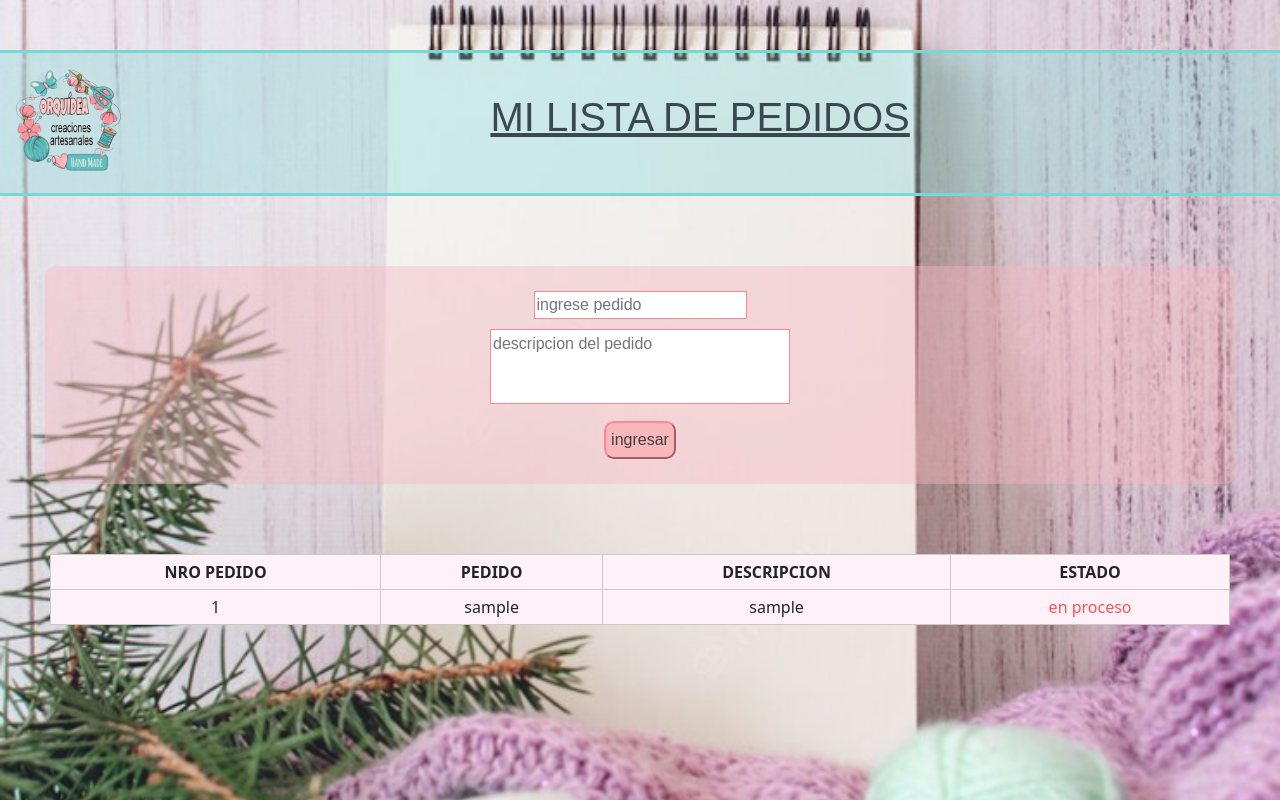
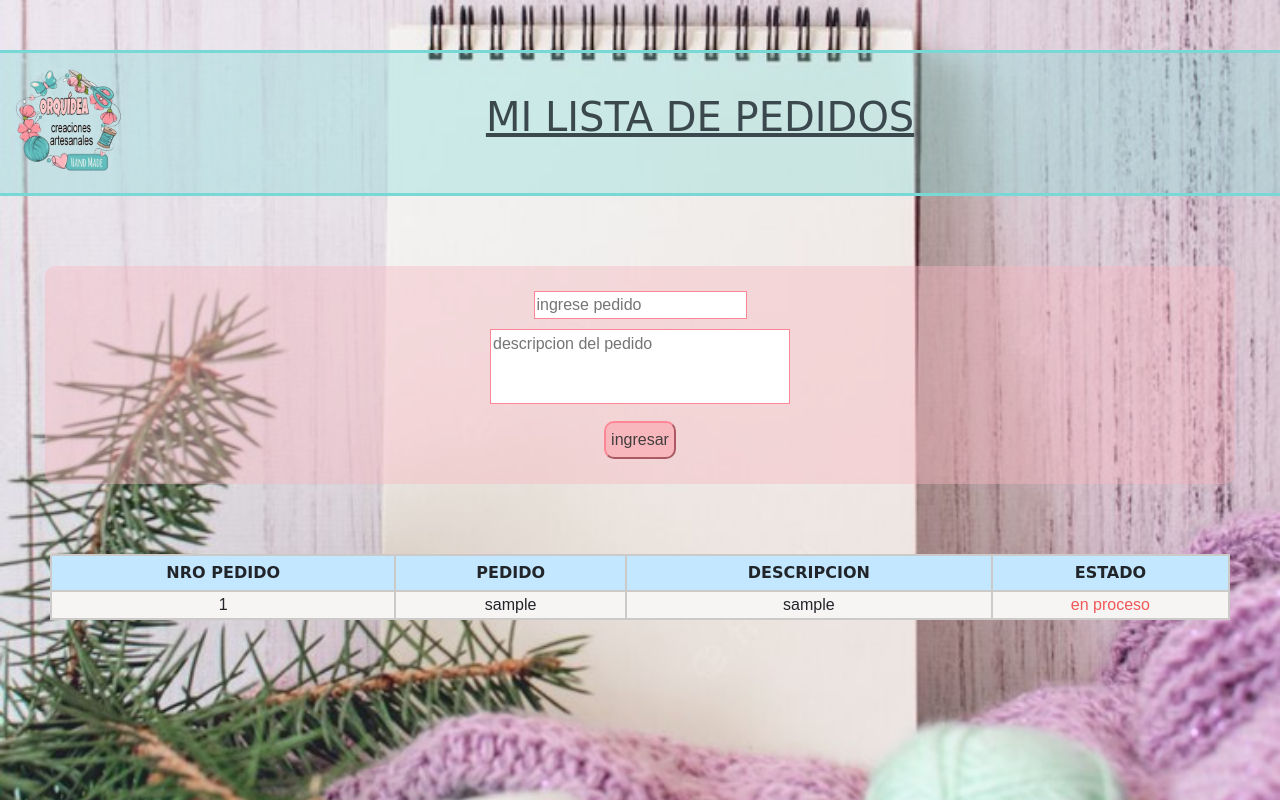
Before and after one commit to GuadalupeLippo/trabajo-final, a plain HTML site: page html/list.html in a window 1280 px wide. Both pictures are taken after typing "Sample", "Sample" into the empty fields and a click on the button "ingresar". Drawn offline with nearby package versions, Linux system fonts and the light colour scheme.

Commit message:
a lfin finalizadoooo

```diff
--- a/html/list.html
+++ b/html/list.html
@@ -21,7 +21,7 @@
                 <input id="pedidos" type="text" placeholder="ingrese pedido" required>
         </label>
         <label >
-                <textarea name="descripcion" id="descripcion" cols="30" rows="10" placeholder="descripcion del pedido"></textarea>
+                <textarea name="descripcion" id="descripcion" cols="30" rows="10" placeholder="descripcion del pedido" required></textarea>
         </label>
 
         <button type="submit" class="btn-form">ingresar</button>
--- a/js/list.js
+++ b/js/list.js
@@ -1,4 +1,4 @@
-const pedidos = []
+let pedidos = []
 
 //capturacion de elementos
 const agregarPedidos =  document.getElementById("agregarPedido");
@@ -43,7 +43,7 @@ function renderTable (data){
 
     pedidos.forEach((ped) => {
     const row = document.createElement("tr");
-    row.classList.add(`tabla-row`)
+    row.classList.add("tr")
     row.setAttribute("id", "ped")
     row.setAttribute("data-ped-id",ped.id);
 
@@ -128,11 +128,14 @@ function handleActualizarBtn(e) {
 };
 function handleEliminarBtn() {
     const pedId =Number( editarListaPed.querySelector("#pedId").textContent);
-   newPed = pedidos.filter(ped => ped.id !== pedId)
-    console.log(newPed)
+    let validar= confirm("¿desea eliminar el pedido?")
+   if(validar)
+   {pedidos = pedidos.filter(ped=> ped.id !== pedId)
+    alert("El pedido se elimino correctamente")
+   }
+  renderTable(pedidos)
     listaPedidosModal.close();
- }
- //falta mostrar por pantalla
+}
 
 
 
@@ -167,5 +170,4 @@ function AgregarTareas(e) {
     renderTable(pedidos);
     agregarPedidos.reset()
     }
-
 }
--- a/style/stylelist.css
+++ b/style/stylelist.css
@@ -8,12 +8,12 @@
     width: 100%;
     background-color: #f8edef;
     color: rgb(59, 73, 78);
+    font-family: cursive;
 }
 
 header{
     width: 100%;
     display: inline-block;
-
     border-bottom: solid #77d8d6;
     border-top: solid #77d8d6 ;
     margin-top: 50px;
@@ -29,10 +29,9 @@ h1{
     justify-content: center;
     padding-top: 30px;
     align-items: center;
-    font-family: sans-serif;
     text-transform: uppercase;
     text-decoration: underline;
-
+      font-family: cursive;
 
 }
 form{
@@ -85,22 +84,25 @@ input{
     text-transform: uppercase;
     text-align: center;
  }
- #tablaDePedidos th,#tablaDePedidos td{
+ #tablaDePedidos thead th{
     padding: 5px 10px;
-    background-color: #fff1f8;
-    border: solid 1px #ccc9c9;
+    background-color: #c3e7ff;
+    border: solid 2px #ccc9c9;
  }
- .tabla-ped{
+ tbody tr td{
+  background-color: #f7f4f4;
+    text-transform: lowercase;
+    border: solid 2px #ccc9c9;
+    font-family: sans-serif;
+ }
 
-    text-transform: lowercase;
- }
- .tabla-row:hover{
+ .tr:hover{
    cursor: pointer;
-  color: #ff8795;
+  color: #7bc9fd;
  }
 
  .entregado{
-   text-transform: capitalize;
+
    color: rgb(37, 172, 37);
  }
  .enProceso{
```
Also changed, not shown: html/index.html (+1 -1 lines).
